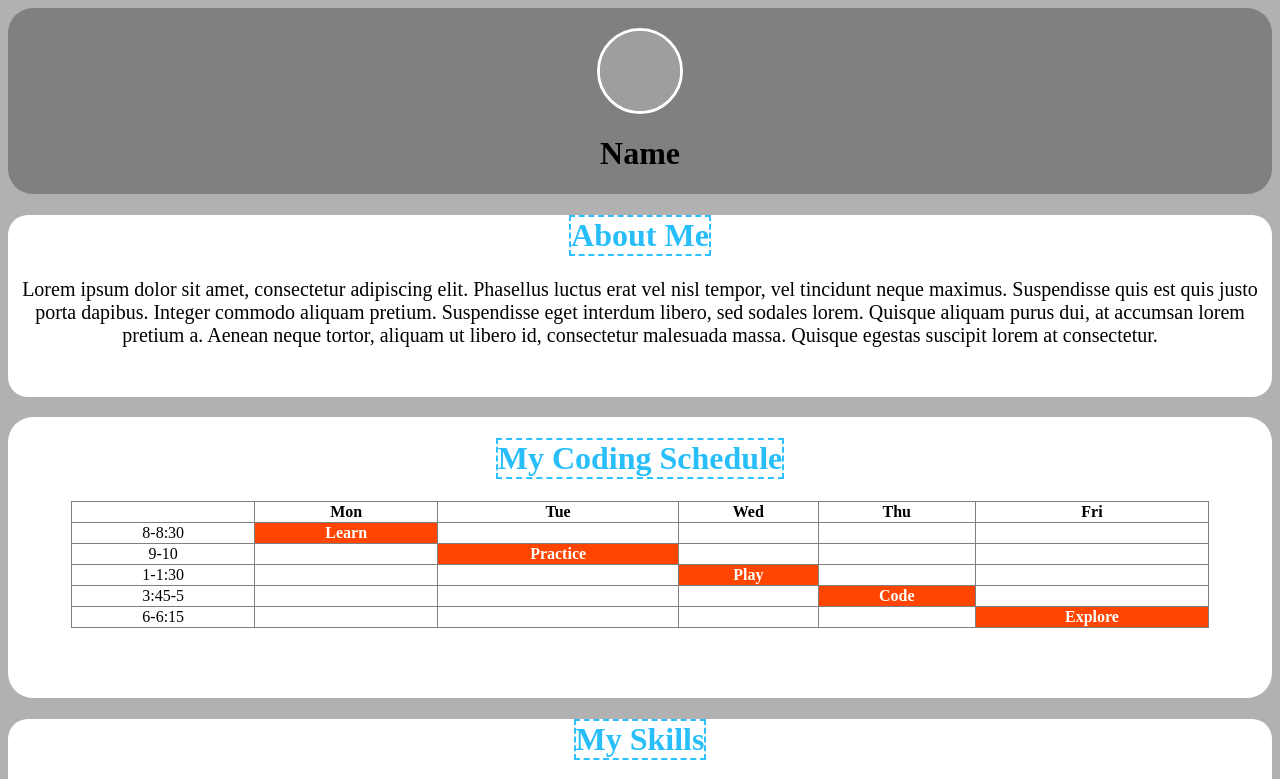
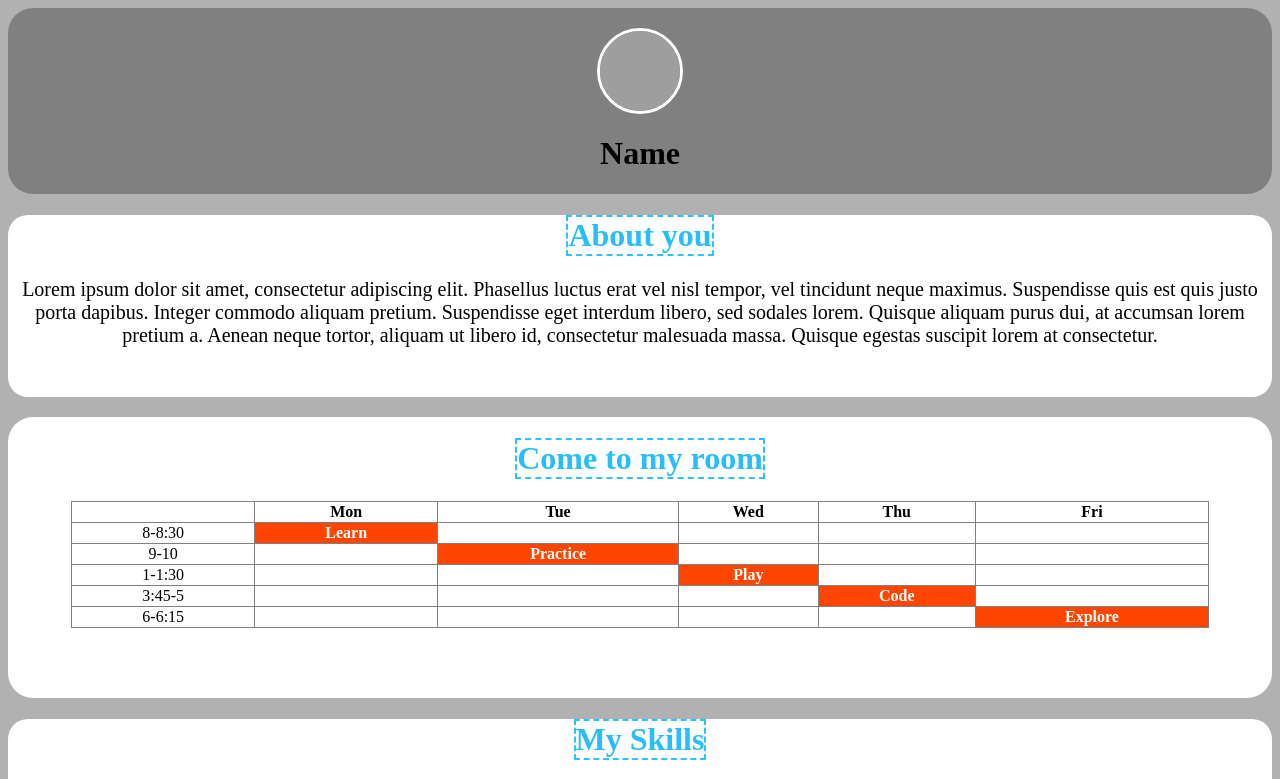
Before and after one commit to Sriramt384/Basic, a plain HTML site: page index.html in a window 1280 px wide. Shown: the top 779 px of the page. Drawn offline with Linux system fonts and the light colour scheme; grey boxes are pictures that could not be loaded.

Commit message:
Update index.html

```diff
--- a/index.html
+++ b/index.html
@@ -11,11 +11,11 @@
         <h1>Name</h1>
         </div>
         <div class="about">
-            <center><h1 id="dash">About Me</h1></center>
+            <center><h1 id="dash">About you</h1></center>
             <p id="pi">Lorem ipsum dolor sit amet, consectetur adipiscing elit. Phasellus luctus erat vel nisl tempor, vel tincidunt neque maximus. Suspendisse quis est quis justo porta dapibus. Integer commodo aliquam pretium. Suspendisse eget interdum libero, sed sodales lorem. Quisque aliquam purus dui, at accumsan lorem pretium a. Aenean neque tortor, aliquam ut libero id, consectetur malesuada massa. Quisque egestas suscipit lorem at consectetur.</p>
         </div>
         <div class="coding">
-            <center><h1 id="dash">My Coding Schedule</h1></center>
+            <center><h1 id="dash">Come to my room</h1></center>
             <div class="tablei">
             <table class="table" border="1px">
                 <tr>
```
